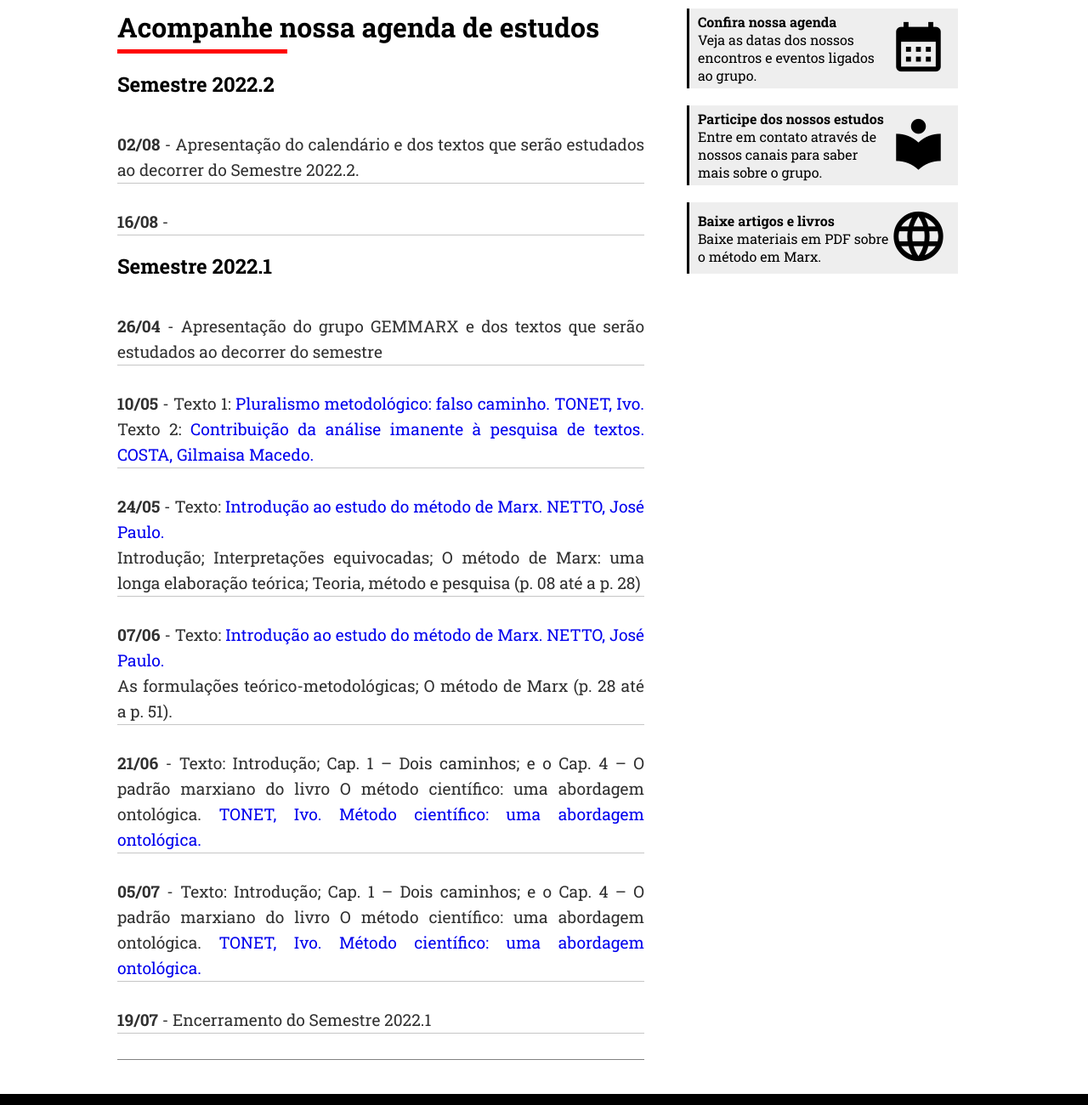
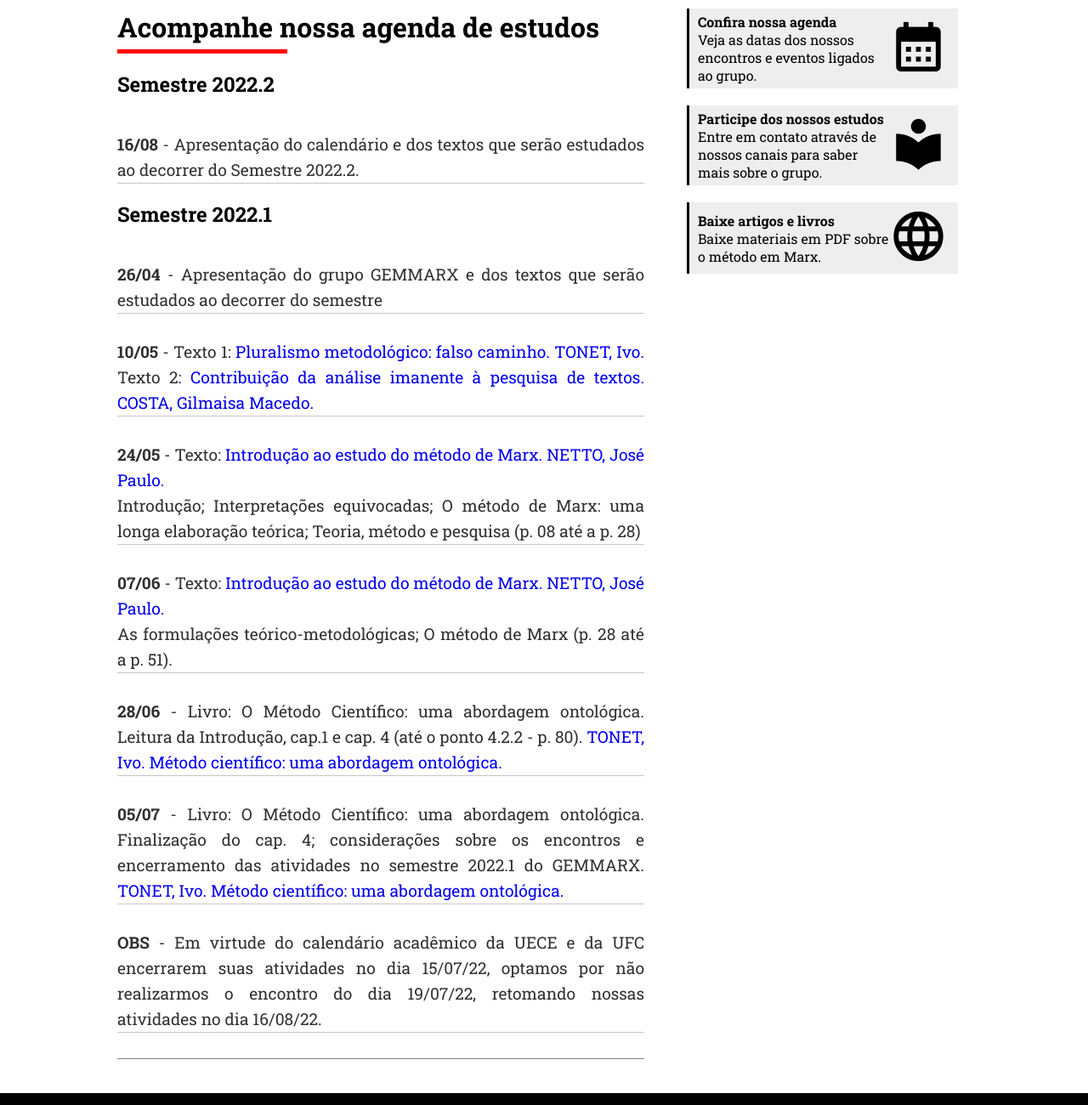
Before and after one commit to Emancipa/gemmarx, a plain HTML site: page agenda.html in a window 1280 px wide. Shown: the part 520-1820 px from the top of the page at 85% size. Drawn offline with nearby package versions, Linux system fonts and the light colour scheme.

Commit message:
Add files via upload

```diff
--- a/agenda.html
+++ b/agenda.html
@@ -76,9 +76,7 @@
 
                         <div class="artigo">
 
-                            <p class="aganda-lista"> <strong>02/08</strong> - Apresentação do calendário e dos textos que serão estudados ao decorrer do Semestre 2022.2.</p>
-
-                            <p class="aganda-lista"> <strong>16/08</strong> - </p>
+                            <p class="aganda-lista"> <strong>16/08</strong> - Apresentação do calendário e dos textos que serão estudados ao decorrer do Semestre 2022.2.</p>
 
                         </div>
 
@@ -95,11 +93,11 @@
 
                             <p class="aganda-lista"> <strong>07/06</strong> - Texto: <a href="https://drive.google.com/file/d/1_adXVezjFGlDHaOOVsQ5s8MZD3Nuz6_S/view?usp=sharing" target="_blank"> Introdução ao estudo do método de Marx. NETTO, José Paulo.</a> <br> As formulações teórico-metodológicas; O método de Marx (p. 28 até a p. 51). </p>
 
-                            <p class="aganda-lista"> <strong>21/06</strong> - Texto: Introdução; Cap. 1 – Dois caminhos; e o Cap. 4 – O padrão marxiano do livro O método científico: uma abordagem ontológica. <a href="https://drive.google.com/file/d/17UoDvLI3H_Rl1KJ2HWruM3FEK05SId1r/view" target="_blank"> TONET, Ivo. Método científico: uma abordagem ontológica.</a></p>
+                            <p class="aganda-lista"> <strong>28/06</strong> - Livro: O Método Científico: uma abordagem ontológica. Leitura da Introdução, cap.1 e cap. 4 (até o ponto 4.2.2 - p. 80). <a href="https://drive.google.com/file/d/17UoDvLI3H_Rl1KJ2HWruM3FEK05SId1r/view" target="_blank"> TONET, Ivo. Método científico: uma abordagem ontológica.</a></p>
 
-                            <p class="aganda-lista"> <strong>05/07</strong> - Texto: Introdução; Cap. 1 – Dois caminhos; e o Cap. 4 – O padrão marxiano do livro O método científico: uma abordagem ontológica. <a href="https://drive.google.com/file/d/17UoDvLI3H_Rl1KJ2HWruM3FEK05SId1r/view" target="_blank"> TONET, Ivo. Método científico: uma abordagem ontológica.</a></p>
+                            <p class="aganda-lista"> <strong>05/07</strong> - Livro: O Método Científico: uma abordagem ontológica. Finalização do cap. 4; considerações sobre os encontros e encerramento das atividades no semestre 2022.1 do GEMMARX. <a href="https://drive.google.com/file/d/17UoDvLI3H_Rl1KJ2HWruM3FEK05SId1r/view" target="_blank"> TONET, Ivo. Método científico: uma abordagem ontológica.</a></p>
 
-                            <p class="aganda-lista"> <strong>19/07</strong> - Encerramento do Semestre 2022.1</a></p>
+                            <p class="aganda-lista"> <strong>OBS</strong> - Em virtude do calendário acadêmico da UECE e da UFC encerrarem suas atividades no dia 15/07/22, optamos por não realizarmos o encontro do dia 19/07/22, retomando nossas atividades no dia 16/08/22.</a></p>
 
                         </div>
 
```
